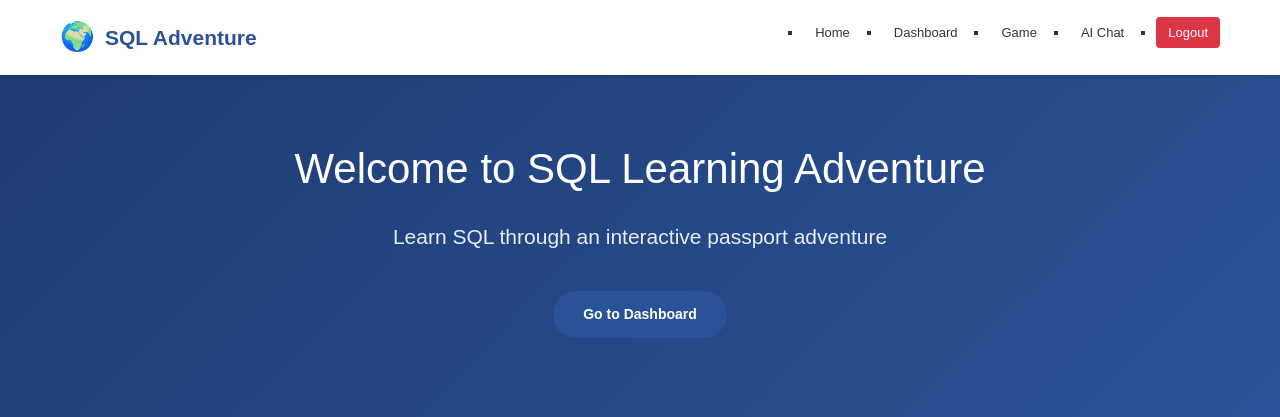
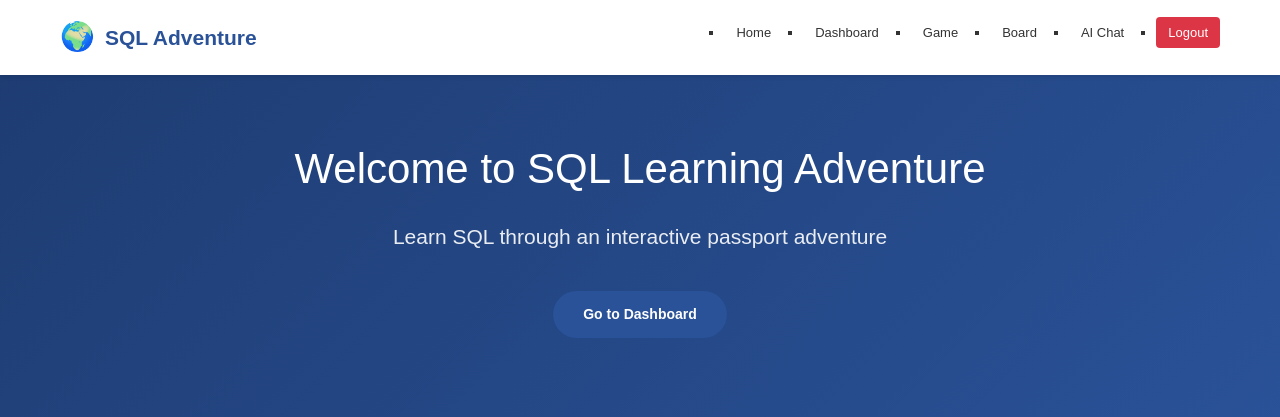
Before and after one commit to Alice-Liao/AI-powered-SQL-Learning-Passport-Adventure, a Django app: page /app_dev/ in a window 1280 px wide. Shown: the top 417 px of the page. Run offline with Django 5.2, Linux system fonts and the light colour scheme; the visitor is signed in with stand-in values (Sample User, id 1); some libraries are stand-ins or nearby versions.

Commit message:
add board into navigation

```diff
--- a/app/templates/app/base.html
+++ b/app/templates/app/base.html
@@ -23,6 +23,7 @@
             {% if user.is_authenticated %}
             <li><a href="{% url 'app-user-page' %}">Dashboard</a></li>
             <li><a href="{% url 'task-list' %}">Game</a></li>
+            <li><a href="{% url 'board' %}">Board</a></li>
             <li><a href="{% url 'chat' %}">AI Chat</a></li>
             <li>
               <a href="{% url 'logout' %}" class="nav-btn btn-logout">Logout</a>
```
